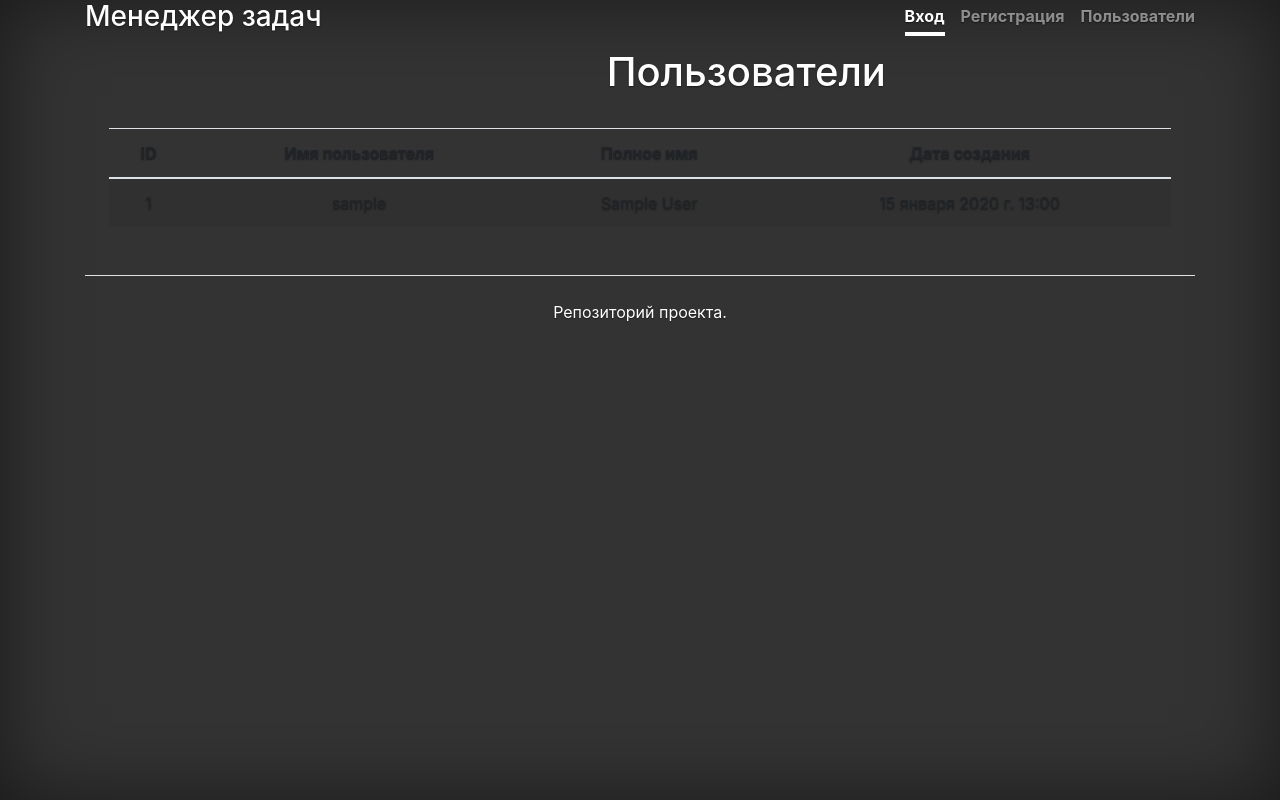
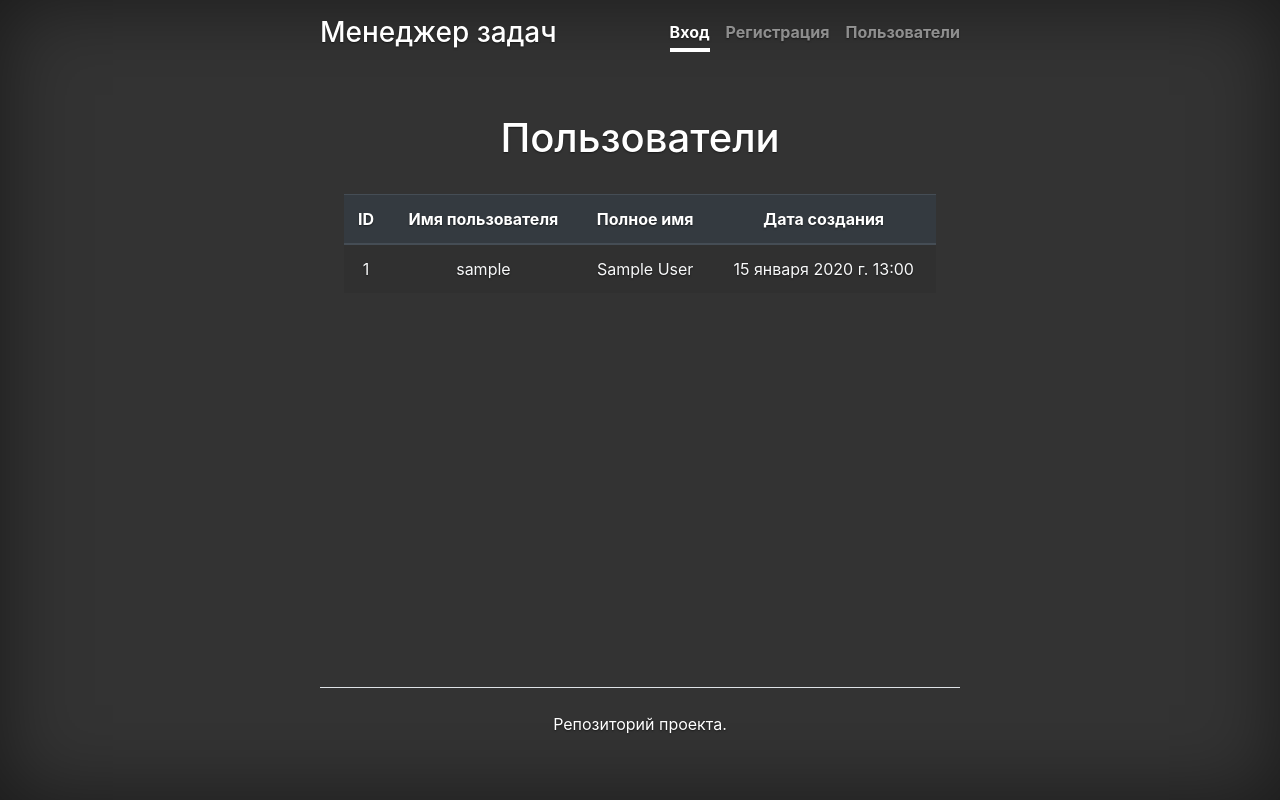
Before and after one commit to sch0nik/python-project-lvl4, a Django app: page /users/ in a window 1280 px wide. Run offline with Django 4.2, Linux system fonts and the light colour scheme; tables that the repository leaves empty hold one stand-in row (values such as "Sample post"); some libraries are stand-ins or nearby versions.

Commit message:
Статик файлы и css

```diff
--- a/fourth/task_manager/templates/head.html
+++ b/fourth/task_manager/templates/head.html
@@ -3,6 +3,7 @@
     {% load bootstrap4 %}
     {% bootstrap_css %}
     {% bootstrap_javascript jquery='full' %}
+    {% load static %}
     <meta charset="utf-8">
     <meta name="viewport" content="width=device-width, initial-scale=1, shrink-to-fit=no">
     <meta name="description" content="">
@@ -26,5 +27,5 @@
       }
     </style>
     <!-- Custom styles for this template -->
-    <link href="/templates/cover.css" rel="stylesheet">
+    <link href="{% static 'cover.css' %}" rel="stylesheet">
 </head>
--- a/fourth/task_manager/templates/index.html
+++ b/fourth/task_manager/templates/index.html
@@ -3,7 +3,7 @@
 <html lang="ru">
   {% include 'head.html' %}
   <body class="text-left">
-    <div class="container wrapper flex-grow-1">
+    <div class="cover-container d-flex w-100 h-100 p-3 mx-auto flex-column">
       {% include 'header.html' %}
 
       <main role="main" class="inner cover">
--- a/fourth/task_manager/templates/users.html
+++ b/fourth/task_manager/templates/users.html
@@ -3,15 +3,15 @@
 <html lang="ru">
   {% include 'head.html' %}
   <body class="text-center">
-    <div class="container wrapper flex-grow-1">
+    <div class="cover-container d-flex w-100 h-100 p-3 mx-auto flex-column">
       {% include 'header.html' %}
 
       <main role="main" class="inner cover">
         <h1>{% translate "Пользователи" %}</h1>
         <br>
         {% if users %}
-            <table class="table table-striped">
-              <thead>
+            <table class="table table-striped text-light">
+              <thead class="thead-dark">
                 <th>ID</th>
                 <th>{% translate "Имя пользователя" %}</th>
                 <th>{% translate "Полное имя" %}</th>
```
Also changed, not shown: fourth/settings.py (+0 -30 lines), fourth/task_manager/static/cover.css (renamed from fourth/task_manager/templates/cover.css).
